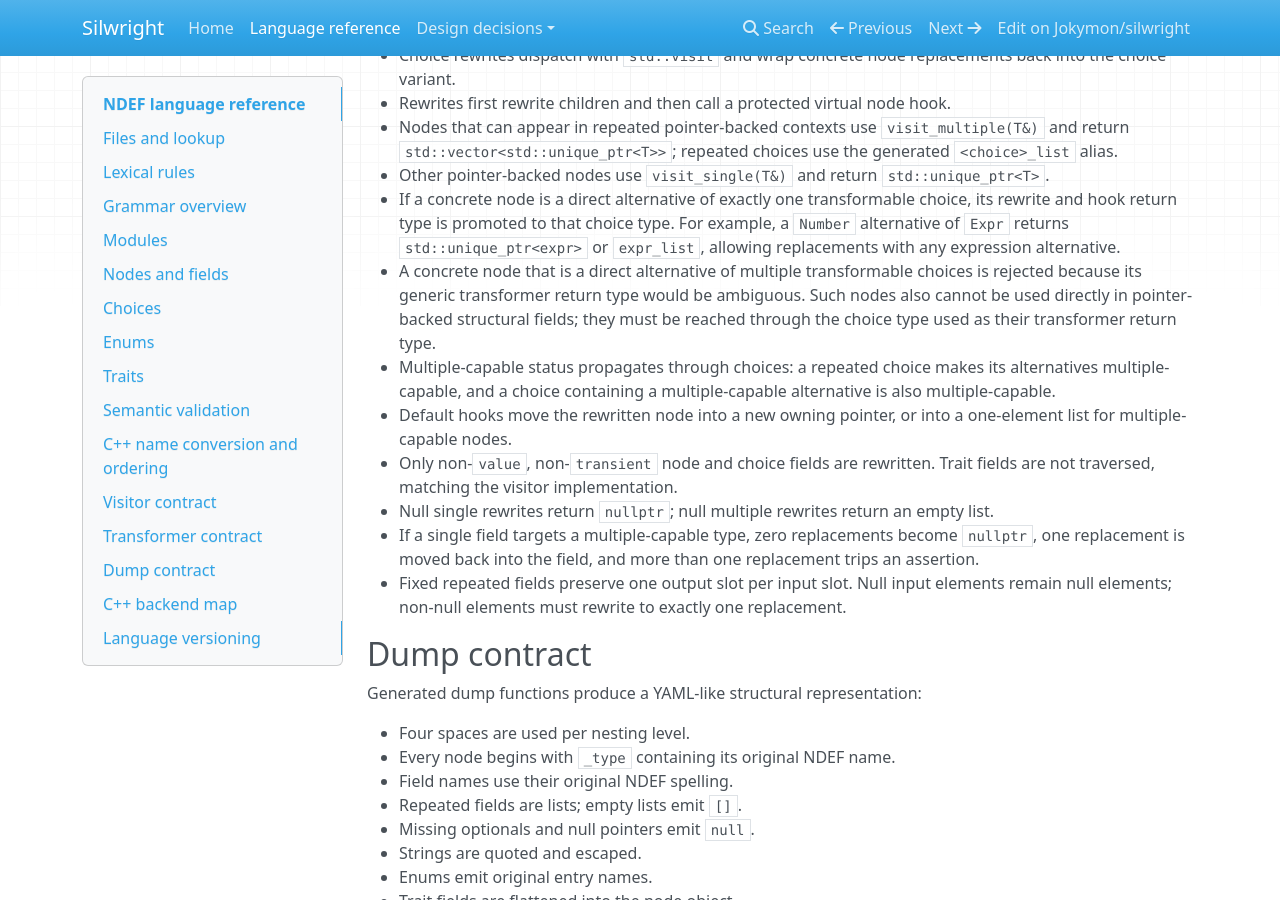
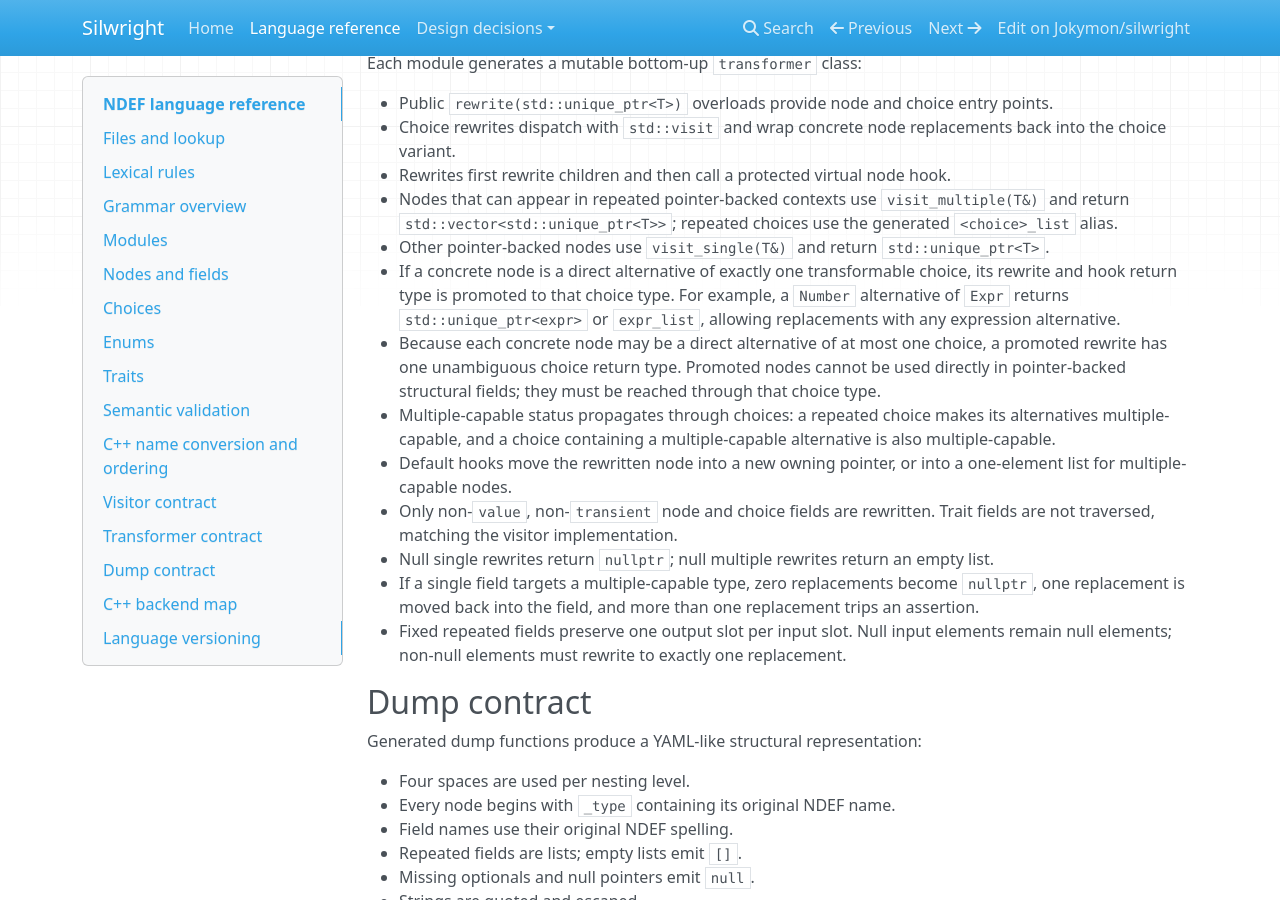
Before and after one commit to Jokymon/silwright, an MkDocs documentation site: the page built from docs/language-reference.md, in a window 1280 px wide and 900 px high, scrolled down 5020 px. Built offline with MkDocs 1.6.1, drawn with Linux system fonts in a browser that asks for light colours; nearby versions of some CDN libraries; some of the changed text lies outside the part shown.

Commit message:
Make sure nodes can only be member of max one choice

````diff
--- a/docs/language-reference.md
+++ b/docs/language-reference.md
@@ -132,7 +132,9 @@
 ```
 
 A choice generates a `snake_case` `std::variant` alias. Alternatives must resolve to nodes or
-other choices. Choice aliases are dependency-ordered; cyclic choice aliases are invalid.
+other choices. A node may be listed as a direct alternative of at most one choice in a module;
+nesting one choice inside another does not give the nested nodes another direct membership.
+Choice aliases are dependency-ordered; cyclic choice aliases are invalid.
 
 An `allwith` list applies its traits to every node reachable through the choice alternatives.
 Propagation is transitive through nested choices and changes the generated node types globally,
@@ -209,6 +211,7 @@
 - Duplicate declarations, fields, enum entries, choice alternatives, and mappings.
 - Unknown field types, traits, and choice alternatives.
 - Traits used as ordinary field types or choice alternatives.
+- A node listed as a direct alternative of more than one choice.
 - Invalid modifier combinations.
 - Cyclic choice aliases and recursive by-value node dependencies.
 - Invalid C++ identifiers, namespaces, and reserved keywords.
@@ -261,10 +264,9 @@
   and hook return type is promoted to that choice type. For example, a `Number` alternative of
   `Expr` returns `std::unique_ptr<expr>` or `expr_list`, allowing replacements with any
   expression alternative.
-- A concrete node that is a direct alternative of multiple transformable choices is rejected
-  because its generic transformer return type would be ambiguous. Such nodes also cannot be
-  used directly in pointer-backed structural fields; they must be reached through the choice
-  type used as their transformer return type.
+- Because each concrete node may be a direct alternative of at most one choice, a promoted
+  rewrite has one unambiguous choice return type. Promoted nodes cannot be used directly in
+  pointer-backed structural fields; they must be reached through that choice type.
 - Multiple-capable status propagates through choices: a repeated choice makes its alternatives
   multiple-capable, and a choice containing a multiple-capable alternative is also
   multiple-capable.
--- a/mkdocs.yml
+++ b/mkdocs.yml
@@ -28,3 +28,4 @@
       - Reusable node traits: decisions/0010-reusable-node-traits.md
       - Transient tooling fields: decisions/0011-transient-tooling-fields.md
       - Choice-wide trait propagation: decisions/0012-choice-wide-trait-propagation.md
+      - Exclusive node choice membership: decisions/0013-exclusive-node-choice-membership.md
````
Also changed, not shown: CHANGELOG.md (+2 -0 lines), docs/decisions/0008-external-mutable-transformer.md (+4 -5 lines), docs/decisions/0013-exclusive-node-choice-membership.md (added, +35 -0 lines), 4 other files.
